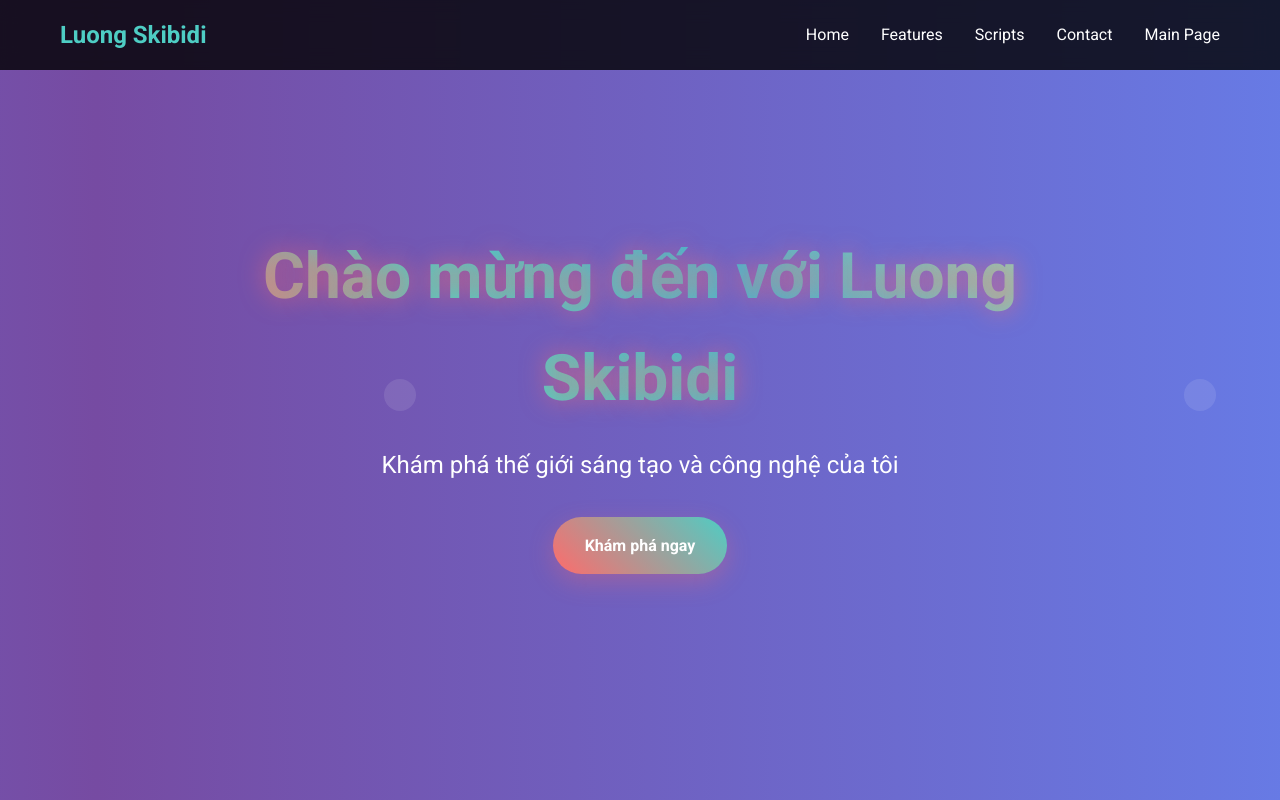
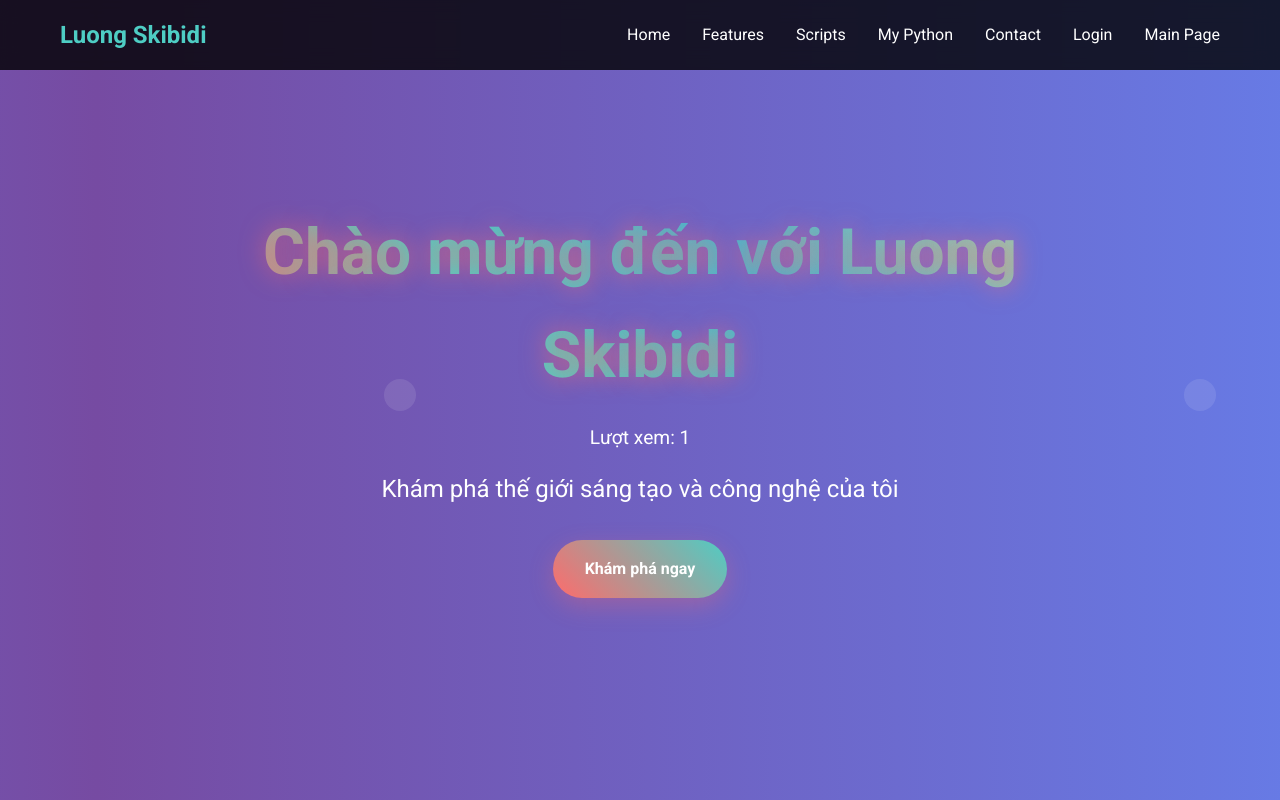
Before and after one commit to Luongdaynetroi/luongskibidi, a plain HTML site: page home.html in a window 1280 px wide. Shown: the top 800 px of the page. Drawn offline with Linux system fonts and the light colour scheme.

Commit message:
Update home.html

```diff
--- a/home.html
+++ b/home.html
@@ -114,6 +114,13 @@
             background-clip: text;
             margin-bottom: 1rem;
             animation: glow 2s ease-in-out infinite alternate, fadeInUp 1s ease-out;
+        }
+
+        .views {
+            font-size: 1.2rem;
+            margin-bottom: 1rem;
+            opacity: 0.9;
+            animation: fadeInUp 1s ease-out 0.3s both;
         }
 
         @keyframes glow {
@@ -342,7 +349,9 @@
                 <li><a href="#home">Home</a></li>
                 <li><a href="#features">Features</a></li>
                 <li><a href="#scripts">Scripts</a></li>
+                <li><a href="#python">My Python</a></li>
                 <li><a href="#contact">Contact</a></li>
+                <li><a href="login.html">Login</a></li>
                 <li><a href="https://luongskibidi.vercel.app">Main Page</a></li>
             </ul>
         </div>
@@ -351,6 +360,7 @@
     <section id="home" class="hero">
         <div class="hero-content">
             <h1>Chào mừng đến với Luong Skibidi</h1>
+            <div class="views">Lượt xem: <span id="viewCount">0</span></div>
             <p>Khám phá thế giới sáng tạo và công nghệ của tôi</p>
             <a href="#features" class="btn">Khám phá ngay</a>
         </div>
@@ -397,6 +407,14 @@
         </div>
     </section>
 
+    <section id="python" class="scripts fade-in">
+        <div class="container">
+            <h2>My Python</h2>
+            <p>Chơi game Soul Knight clone được viết bằng Python!</p>
+            <button class="btn" onclick="playGame()">Chơi Game</button>
+        </div>
+    </section>
+
     <section id="contact" class="contact fade-in">
         <div class="container">
             <h2>Liên hệ</h2>
@@ -421,6 +439,12 @@
     </footer>
 
     <script>
+        // View counter
+        let viewCount = localStorage.getItem('viewCount') || 0;
+        viewCount = parseInt(viewCount) + 1;
+        document.getElementById('viewCount').textContent = viewCount;
+        localStorage.setItem('viewCount', viewCount);
+
         // Smooth scrolling
         document.querySelectorAll('a[href^="#"]').forEach(anchor => {
             anchor.addEventListener('click', function (e) {
@@ -440,6 +464,10 @@
             event.target.classList.add('active');
         }
 
+        function playGame() {
+            window.open('soulknight.html', '_blank');
+        }
+
         // Scroll animations
         const observer = new IntersectionObserver((entries) => {
             entries.forEach(entry => {
```
